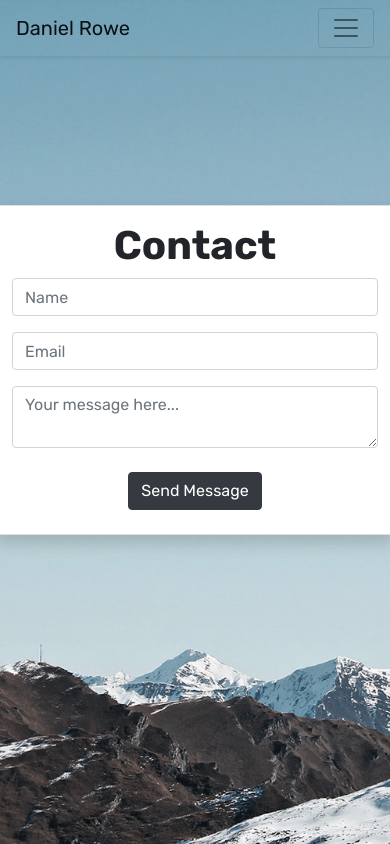
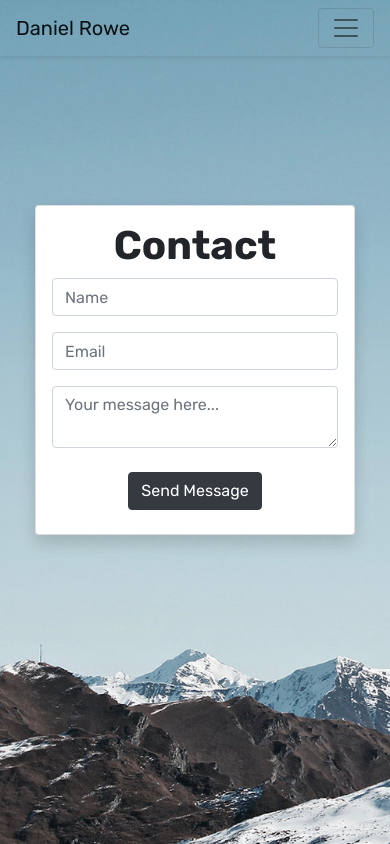
Before and after one commit to d-rowe/portfolio, a React (Create React App) app: page /contact in a window 390 px wide. Built offline with nearby package versions, Linux system fonts and the light colour scheme.

Commit message:
adjusted contact size for mobile

```diff
--- a/src/views/style.css
+++ b/src/views/style.css
@@ -53,7 +53,7 @@
 }
 
 .contact-card {
-  width: 25em;
+  width: 20em;
   padding: 1em;
 }
 
```
